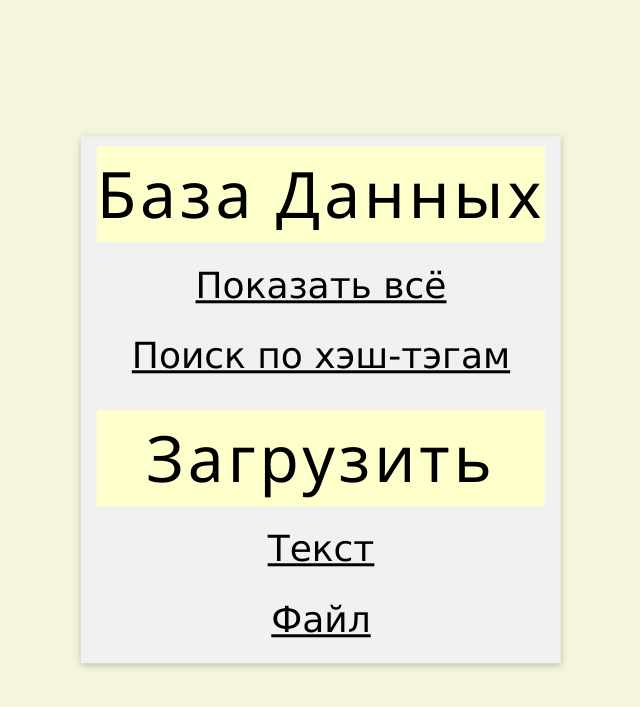
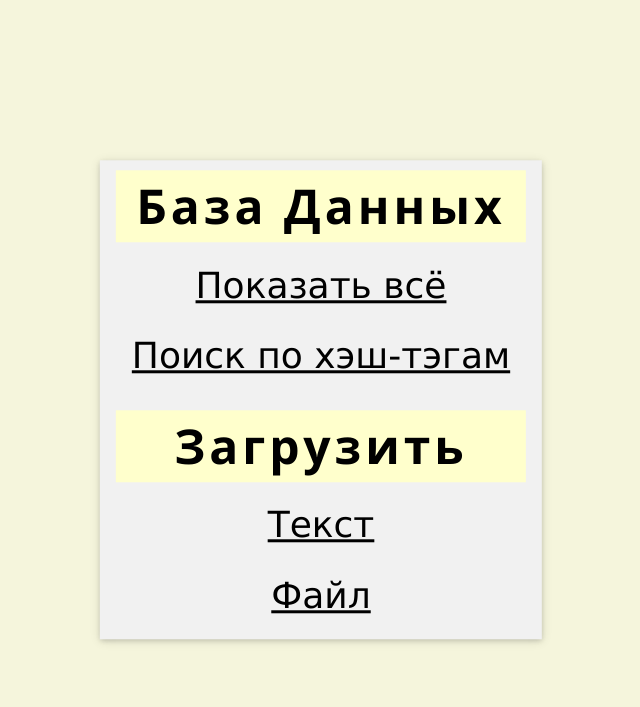
Before and after one commit to moevm/bsc-Python-code-obfuscation, a Flask app: page / in a window 1280 px wide. Shown: the top 707 px of the page, without its empty margins (319-959 px from the left). Run offline with Flask 2, Linux system fonts and the light colour scheme.

```diff
--- a/app/templates/index.html
+++ b/app/templates/index.html
@@ -18,7 +18,9 @@
         <div class="w3-display-middle">
             <div class="w3-card w3-animate-opacity w3-light-gray">
                 <div class="w3-container w3-center">
-                    <h1 class="w3-jumbo w3-pale-yellow w3-wide">База Данных</h1>
+                    <h1 class="w3-xxxlarge w3-pale-yellow w3-wide">
+                        <b>База Данных</b>
+                    </h1>
 
                     <div class="w3-xxlarge">
                         <div class="w3-panel w3-hover-pale-red">
@@ -32,7 +34,9 @@
                 </div>
 
                 <div class="w3-container w3-center">
-                    <h1 class="w3-jumbo w3-pale-yellow w3-wide">Загрузить</h1>
+                    <h1 class="w3-xxxlarge w3-pale-yellow w3-wide">
+                        <b>Загрузить</b>
+                    </h1>
 
                     <div class="w3-xxlarge">
                         <div class="w3-panel w3-hover-pale-red">
```
